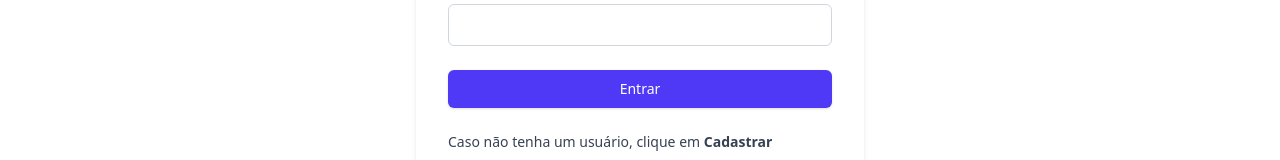
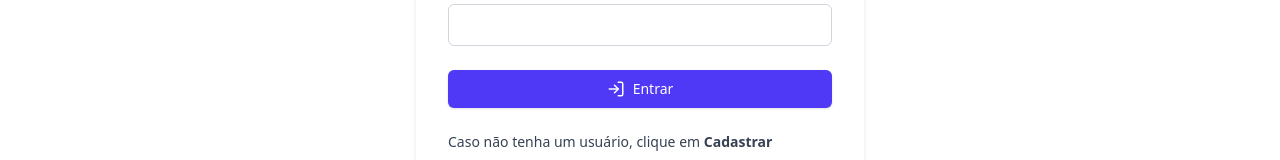
Before and after one commit to 1TDSPG-25/sistema-flow, a React (Vite) app: page /sistema-flow/login in a window 1280 px wide. Shown: the part 492-652 px from the top of the page. Built offline with nearby package versions, Linux system fonts and the light colour scheme; no server answers.

Commit message:
feat(login): adicionar ícone FiLogIn no botão de Entrar

```diff
--- a/src/routes/Login/index.tsx
+++ b/src/routes/Login/index.tsx
@@ -4,6 +4,7 @@ import type { TipoUser } from "../../types/tipoUsuario";
 import { useNavigate } from "react-router-dom";
 import { z } from "zod";
 import { zodResolver } from "@hookform/resolvers/zod";
+import { FiLogIn } from "react-icons/fi";
 const API_URL = import.meta.env.VITE_API_URL_USUARIOS;
 
 const loginSchema = z.object({
@@ -67,11 +68,14 @@ export default function LoginForm(){
             <input id="senha" type="password" className="mt-1 block w-full px-3 py-2 bg-white border border-gray-300 rounded-md text-gray-900 placeholder-gray-400 focus:outline-none focus:ring-2 focus:ring-indigo-500 focus:border-indigo-500" {...register("senha")} />
             {errors.senha && (<p className="text-red-500 text-sm">{errors.senha.message}</p>)}
           </div>
-                    <button type="submit" className="w-full flex justify-center py-2 px-4 border border-transparent rounded-md shadow-sm text-sm font-medium text-white bg-indigo-600 hover:bg-indigo-700 focus:outline-none focus:ring-2 focus:ring-offset-2 focus:ring-indigo-500 cursor-pointer">Entrar</button>
+
+          <button type="submit" className="w-full flex justify-center items-center gap-2 py-2 px-4 border border-transparent rounded-md shadow-sm text-sm font-medium text-white bg-indigo-600 hover:bg-indigo-700 focus:outline-none focus:ring-2 focus:ring-offset-2 focus:ring-indigo-500 cursor-pointer">
+            <FiLogIn size={18} /> Entrar
+          </button>
 
           <p className="block text-sm font-medium text-gray-700">Caso não tenha um usuário, clique em <Link to="/cadastro" className="hover:underline hover:text-blue-500 font-bold">Cadastrar</Link></p>
         </form>
       </div>
     </main>
-    )
+  );
 }
```
Lines whose indentation alone changed are shown as unchanged.
